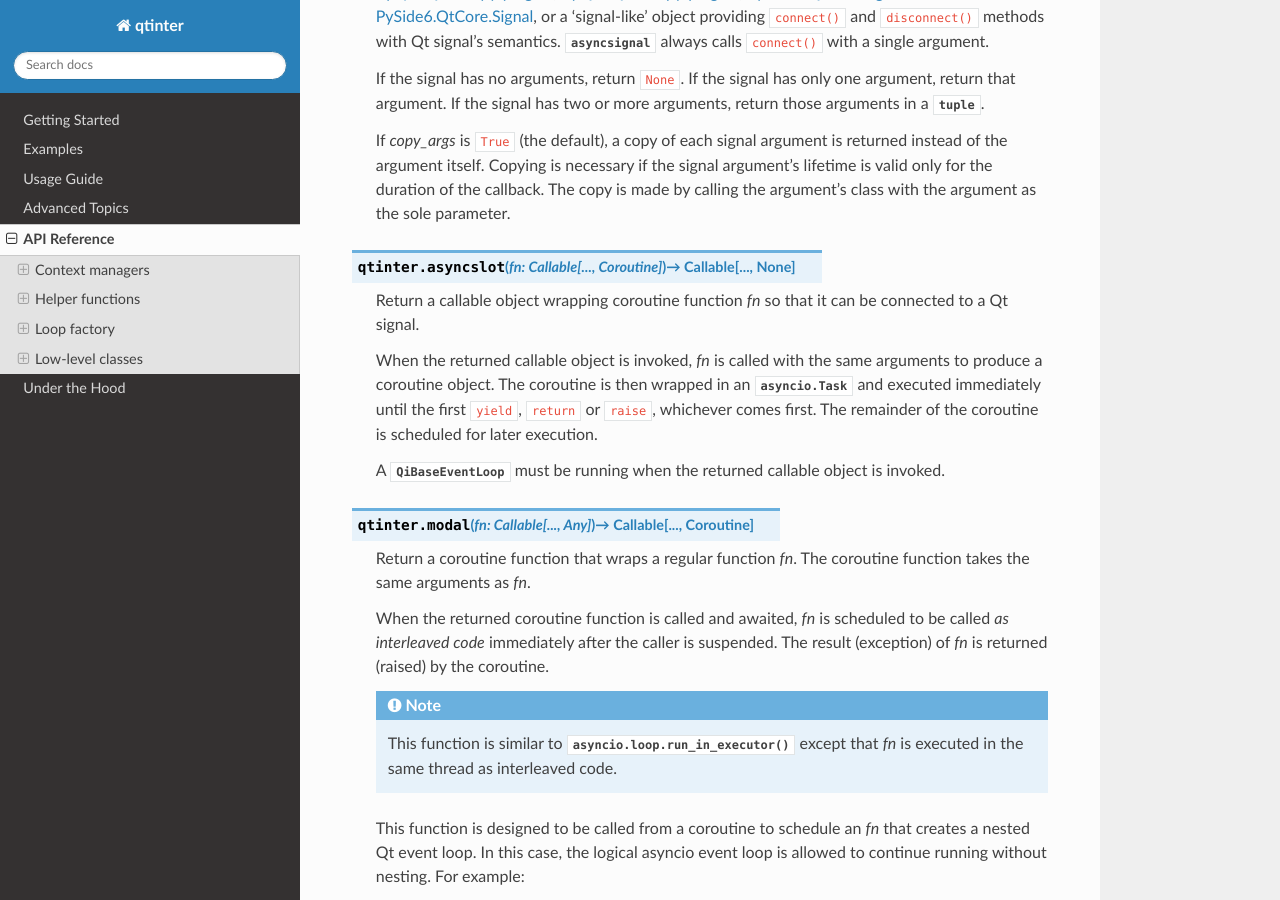
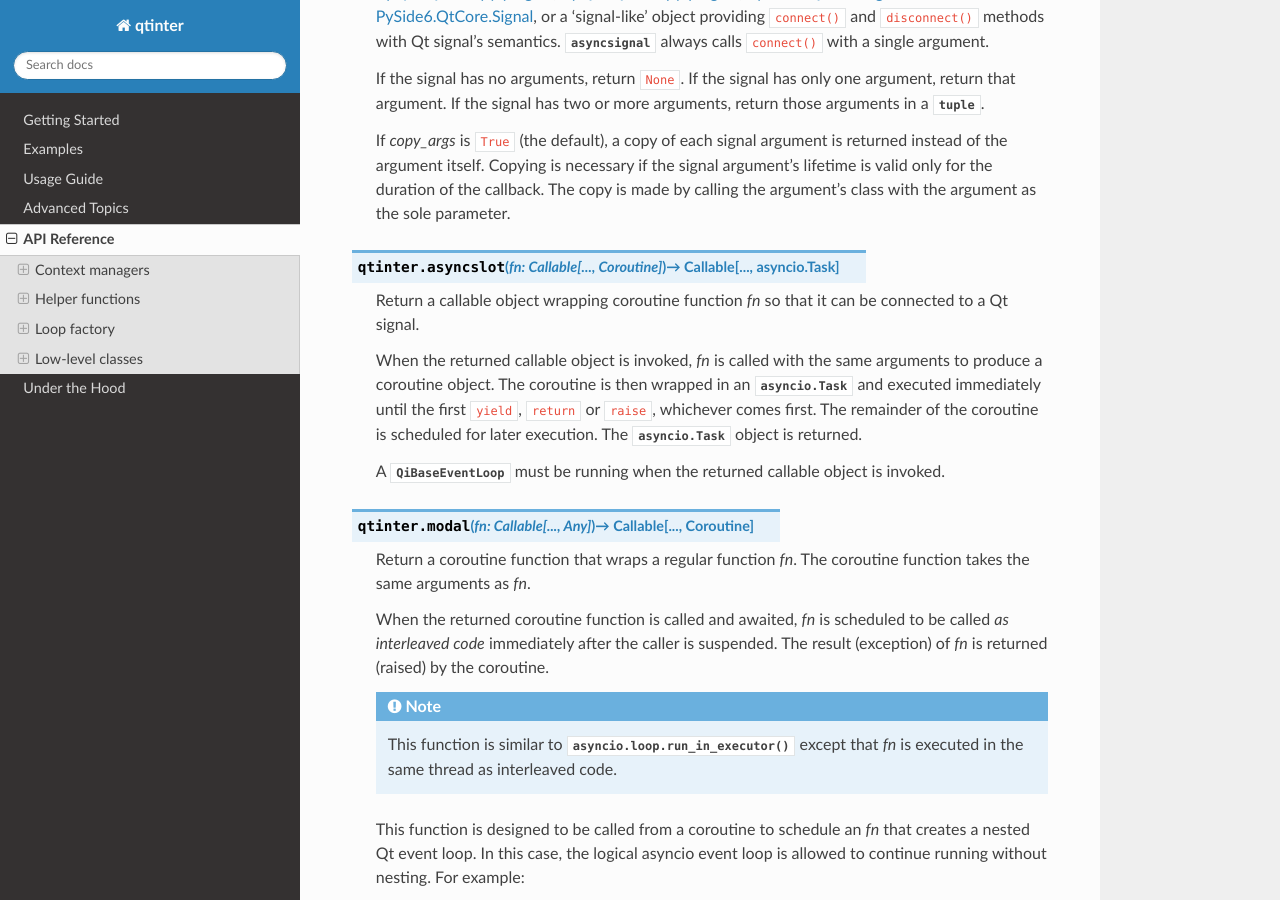
Before and after one commit to fancidev/qtinter, a Sphinx documentation site: the page built from docs/reference.rst, in a window 1280 px wide and 900 px high, scrolled down 1532 px. Built offline with Sphinx 7.4.7 and the Read the Docs theme 2.0.0, drawn with Linux system fonts in a browser that asks for light colours; the version number could not be read and is left out.

Commit message:
asyncslot() now returns the Task object.

```diff
--- a/docs/reference.rst
+++ b/docs/reference.rst
@@ -111,7 +111,7 @@ Helper functions
    with the argument as the sole parameter.
 
 .. function:: asyncslot(fn: typing.Callable[..., typing.Coroutine]) \
-              -> typing.Callable[..., None]
+              -> typing.Callable[..., asyncio.Task]
 
    Return a callable object wrapping coroutine function *fn* so that
    it can be connected to a Qt signal.
@@ -121,6 +121,7 @@ Helper functions
    wrapped in an :class:`asyncio.Task` and executed immediately until
    the first ``yield``, ``return`` or ``raise``, whichever comes first.
    The remainder of the coroutine is scheduled for later execution.
+   The :class:`asyncio.Task` object is returned.
 
    A :class:`QiBaseEventLoop` must be running when the returned
    callable object is invoked.
```
Also changed, not shown: 1 other file.
